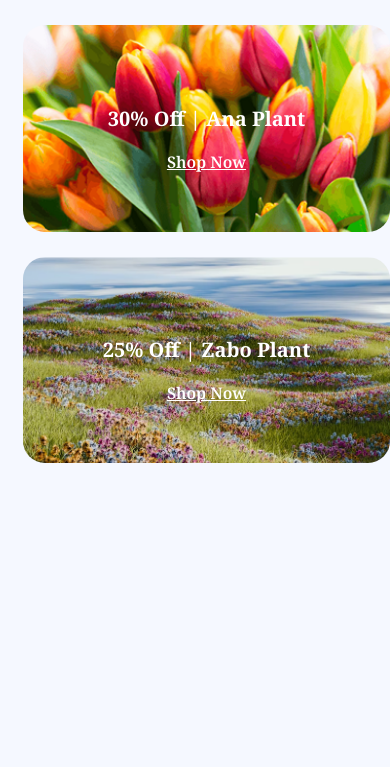
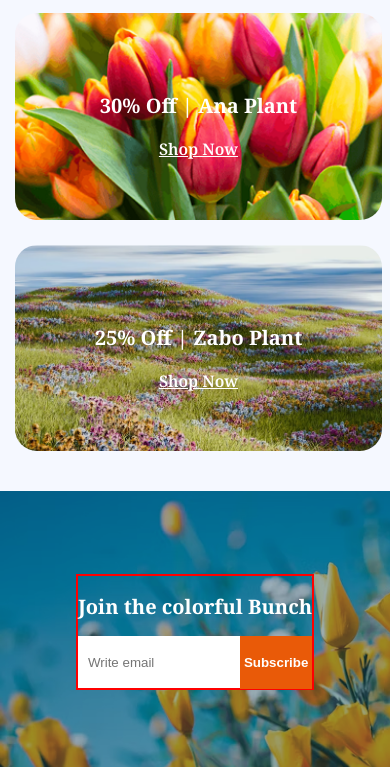
Before and after one commit to rahmanefti/responsive-flowershop-demo, a plain HTML site: page index.html in a window 390 px wide. Shown: the part 4803-5570 px from the top of the page. Before the commit the page ends 5306 px from the top, so only its background shows below. Drawn offline with Linux system fonts and the light colour scheme.

Commit message:
added Join

```diff
--- a/index.html
+++ b/index.html
@@ -143,6 +143,21 @@
             </div>
          </div>
        </section>
+
+       <!-- Join Section Starts -->
+        <section >
+         <div class="join">
+            <div class="join-content">
+               <h2>
+                  Join the colorful Bunch
+               </h2>
+               <label for="" >
+                  <input type="email" name="" id="" placeholder="Write email" class="join-input">
+                  <input type="submit" value="Subscribe">
+               </label>
+            </div>
+         </div>
+        </section>
    </main>
 </body>
 </html>
--- a/styles/navbar.css
+++ b/styles/navbar.css
@@ -24,6 +24,8 @@
 /* shared style */
 body{
    background-color: #F5F8FF;
+   margin: 0;
+   padding: 0;
 }
 
 .light-text-nav{
@@ -259,6 +261,53 @@ body{
 }
 
 
+
+/* join section styles */
+.join{
+   width: 100%;
+   /* height: 533px; */
+
+
+   background-image: url(../images/news-letter-bg.png);
+   background-size: cover;
+   background-repeat: no-repeat;
+
+   display: flex;
+   justify-content: center;
+   align-items: center;
+
+}
+.join-content{
+   max-width: 830px;
+   margin: 199px auto 193px auto;
+   border: 2px solid red;
+}
+.join-content h2{
+   font-size: 3.125rem;
+   font-weight: 700;
+   color: white;
+   text-align: center;
+}
+.join-content label{
+   position: relative;
+}
+.join-content input[type="email"]{
+   border: none;
+   width: 400px;
+   height: 50px;
+   padding-left: 10px;
+}
+.join-content input[type="submit"]{
+   position: absolute;
+   background-color: #E95A08;
+   color: white;
+   font-weight: 600;
+   padding: 19px 55px;
+   margin-left: 0;
+   border: none;
+}
+
+
 /* responsive design for mobile device */
 @media screen and (max-width: 576px) {
    .nav{
@@ -358,4 +407,43 @@ body{
    .latest-deals-image a{
       font-size: 1rem;
    }
+
+
+
+
+   .join{
+      width: 100%;
+      height: 276px;
+
+      display: flex;
+      justify-content: center;
+      align-items: center;
+   }
+   .join-content{
+      max-width: 321px;
+   }
+   .join-content h2{
+      font-size: 1.25rem;
+      font-weight: 700;
+      color: white;
+      text-align: center;
+   }
+   .join-input{
+      max-width: 321px;
+   }
+   .join-content input[type="email"]{
+      border: none;
+      width: 150px;
+      height: 50px;
+      padding-left: 10px;
+   }
+   .join-content input[type="submit"]{
+      position: absolute;
+      background-color: #E95A08;
+      color: white;
+      font-weight: 600;
+      padding: 19px 4px;
+      margin-left: 0;
+      border: none;
+   }
 }
```
